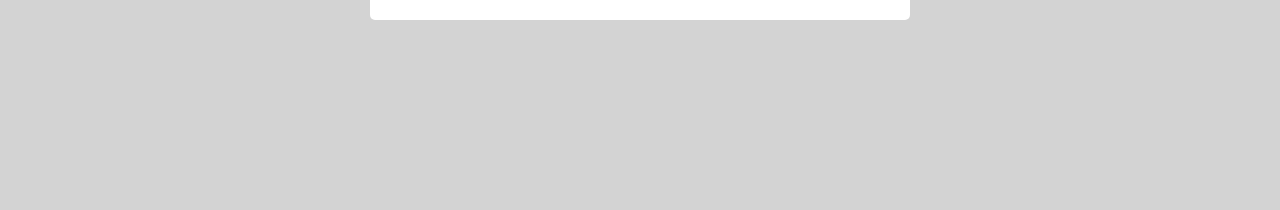
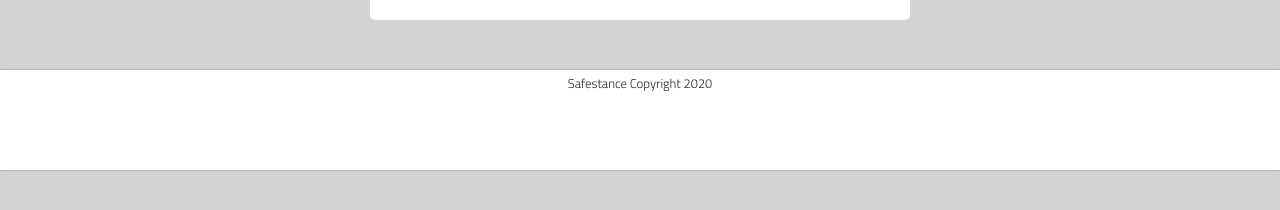
Before and after one commit to team-the-danelygons/Project-3, a React (Create React App) app in the folder client/: page /login in a window 1280 px wide. Shown: the part 444-654 px from the top of the page. Built offline with nearby package versions, Linux system fonts and the light colour scheme; no server answers.

Commit message:
Adding footer

```diff
--- a/client/src/App.js
+++ b/client/src/App.js
@@ -9,6 +9,7 @@ import { Provider } from 'react-redux';
 import store from "./store"
 
 import NavBar from "./components/NavBar/NavBar"
+import Footer from "./components/Footer/Footer";
 import Home from "./components/pages/Home/Home";
 import Business from "./components/pages/Business/Business";
 import Contact from "./components/pages/Contact/Contact";
@@ -47,6 +48,8 @@ class App extends Component {
             <Route path="/contact" component={Contact} />
             <Route path="/signup" component={Signup} />
             <Route path="/login" component={Login} />
+            <Footer />
+
 
           </div>
         </Router>
--- /dev/null
+++ b/client/src/components/Footer/Footer.js
@@ -0,0 +1,17 @@
+import React, { Component } from "react";
+import "./footer.css";
+
+
+class Footer extends Component {
+  render() {
+    return (
+        <footer>
+    <div className="text-center" id="footer">
+<small>Safestance Copyright 2020</small>
+    </div>
+    </footer>
+    );
+  }
+}
+
+export default Footer;
--- /dev/null
+++ b/client/src/components/Footer/footer.css
@@ -0,0 +1,10 @@
+#footer {
+    background-color: white;
+    width: 100%;
+    height: 100px;
+    box-shadow: 0px 0px 2px gray;
+    margin-top: 50px;
+    bottom: 0 !important;
+    box-sizing: border-box !important;
+
+}
--- a/client/src/components/Search/Search.js
+++ b/client/src/components/Search/Search.js
@@ -20,7 +20,8 @@ class Search extends Component {
     this.loadBiz();
     if (this.state.loggedIn) {
       this.setState({
-        signOption: `Welcome ${user.name.split(" ")[0]}`,
+        signOption:
+        `Welcome ${user.name.split(" ")[0]}`,
         buttonName: "Logout"
       })
 
@@ -106,8 +107,8 @@ class Search extends Component {
           </form>
 
           <div className="row">
-            <div className="col-lg-2 "></div>
-            <div className="col-lg-10 ">
+            <div className="col-lg-3 "></div>
+            <div className="col-lg-9 " id="suggestions">
               {this.state.results.map((id) => (
                 <a href={`/business/${id._id}`}>
                   <Suggestions results={this.state.results} />
--- a/client/src/components/pages/Home/Home.js
+++ b/client/src/components/pages/Home/Home.js
@@ -4,6 +4,7 @@ import API from "../../../utils/API";
 import MapWithMark from "./MapWithMark";
 import { Route, BrowserRouter as Router } from "react-router-dom";
 import App from "./App";
+
 
 class Home extends Component {
   state = {
@@ -121,6 +122,7 @@ class Home extends Component {
             ))}
           </div>
         </div>
+
       </>
     );
   }
```
Also changed, not shown: client/src/components/Search/search.css (line endings or trailing spaces).
